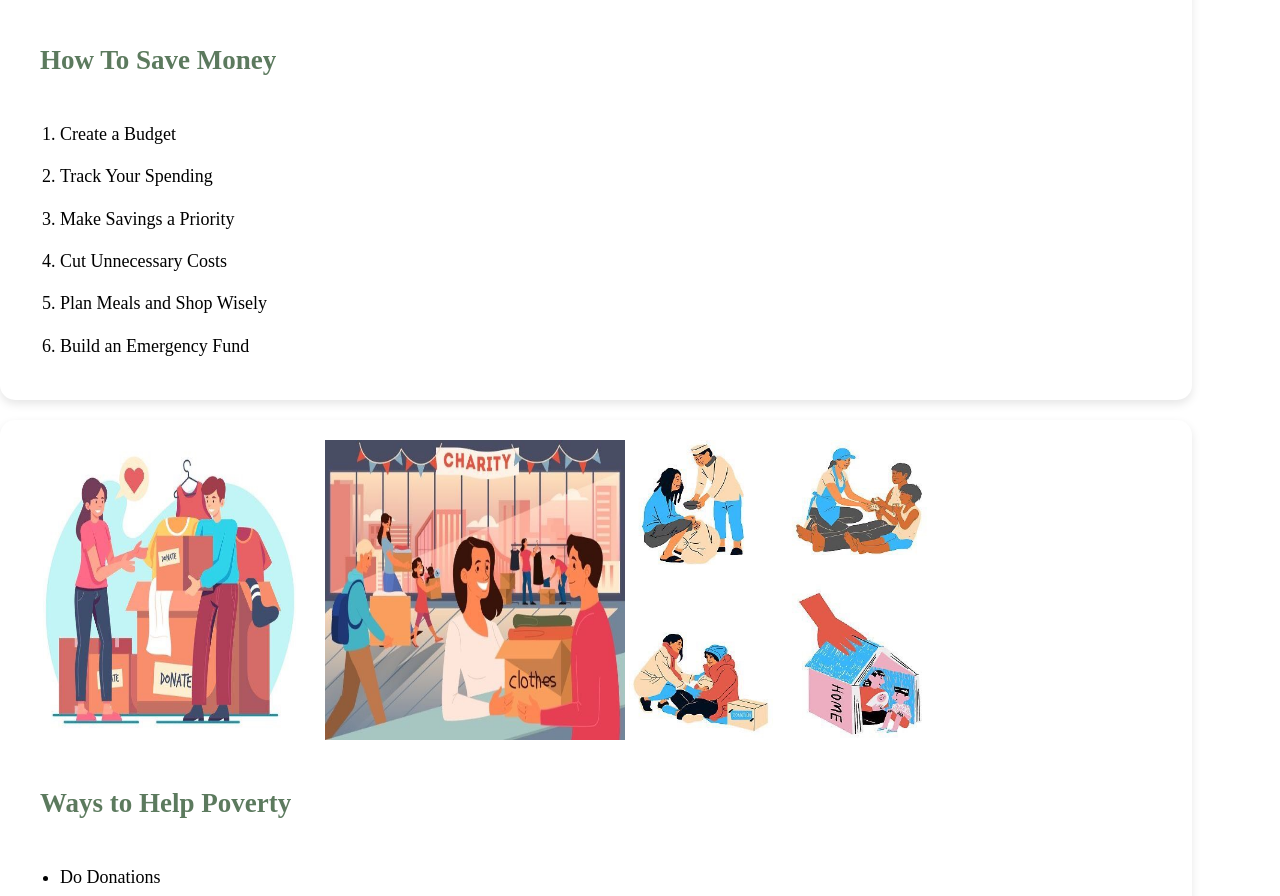
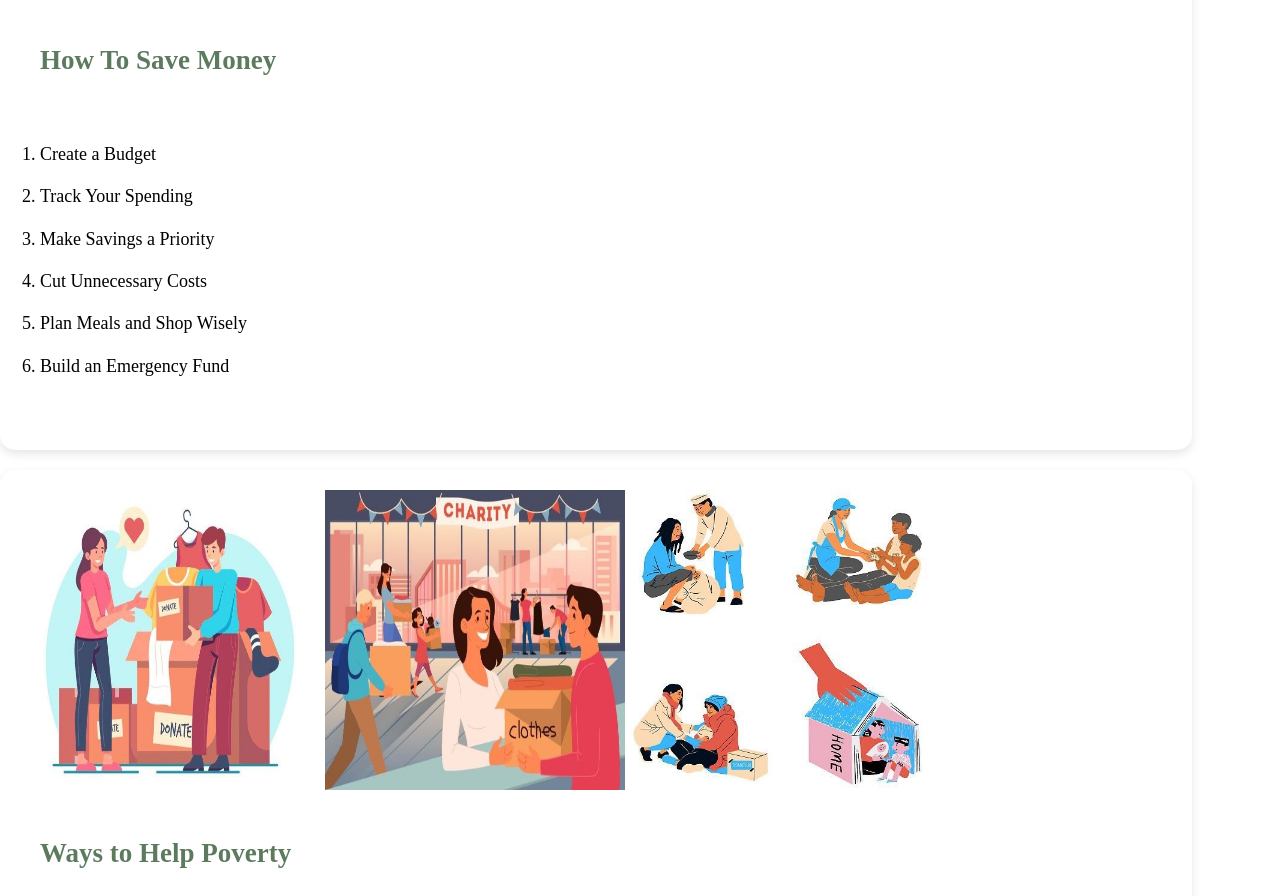
Before and after one commit to breabreaone/CS3-Q2-G3-Proj2, a plain HTML site: page index.html in a window 1280 px wide. Shown: the part 1018-1914 px from the top of the page. Drawn offline with Linux system fonts and the light colour scheme.

Commit message:
Update index.html

```diff
--- a/index.html
+++ b/index.html
@@ -79,7 +79,7 @@
         }
 
         ol, ul {
-            padding-left: 40px;
+            padding: 20px;
             line-height: 1.8;
         }
 
```
